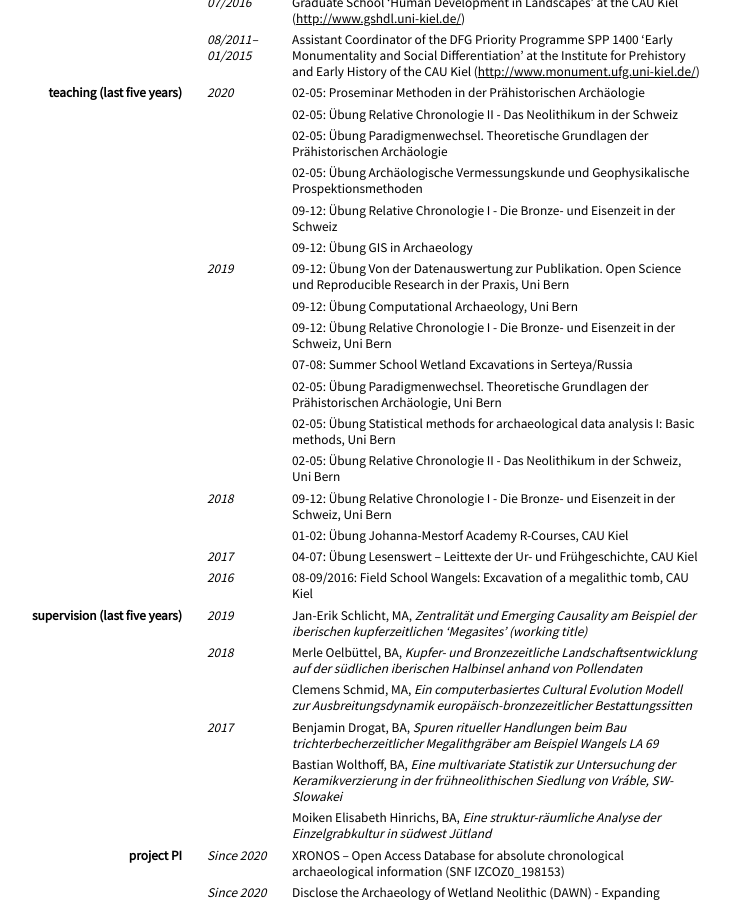
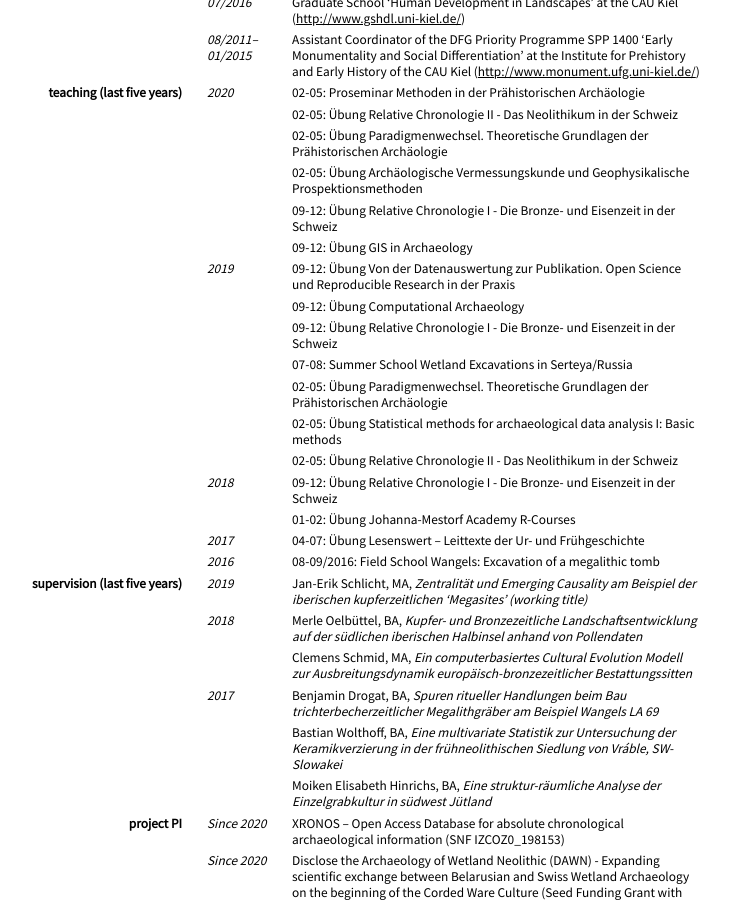
Before and after one commit to MartinHinz/cv, a Jekyll site: the page built from cv_english.md, in a window 1280 px wide and 900 px high, scrolled down 842 px. Shown: the whole window, without its empty margins (238-968 px from the left). Built offline with Jekyll 4.4.1, drawn with Linux system fonts in a browser that asks for light colours; nearby versions of some CDN libraries; our own code applies the rules of GitHub Pages for plain Markdown files.

Commit message:
updated cv

```diff
--- a/cv_english.md
+++ b/cv_english.md
@@ -102,23 +102,23 @@ since 09/2018
   - 09-12: Übung GIS in Archaeology
 
 2019
-: - 09-12: Übung Von der Datenauswertung zur Publikation. Open Science und Reproducible Research in der Praxis, Uni Bern
-  - 09-12: Übung Computational Archaeology, Uni Bern
-  - 09-12: Übung Relative Chronologie I - Die Bronze- und Eisenzeit in der Schweiz, Uni Bern
+: - 09-12: Übung Von der Datenauswertung zur Publikation. Open Science und Reproducible Research in der Praxis
+  - 09-12: Übung Computational Archaeology
+  - 09-12: Übung Relative Chronologie I - Die Bronze- und Eisenzeit in der Schweiz
   - 07-08: Summer School Wetland Excavations in Serteya/Russia
-  - 02-05: Übung Paradigmenwechsel. Theoretische Grundlagen der Prähistorischen Archäologie, Uni Bern
-  - 02-05: Übung Statistical methods for archaeological data analysis I: Basic methods, Uni Bern
-  - 02-05: Übung Relative Chronologie II - Das Neolithikum in der Schweiz, Uni Bern
+  - 02-05: Übung Paradigmenwechsel. Theoretische Grundlagen der Prähistorischen Archäologie
+  - 02-05: Übung Statistical methods for archaeological data analysis I: Basic methods
+  - 02-05: Übung Relative Chronologie II - Das Neolithikum in der Schweiz
 
 2018
-: - 09-12: Übung Relative Chronologie I - Die Bronze- und Eisenzeit in der Schweiz, Uni Bern
-  - 01-02: Übung Johanna-Mestorf Academy R-Courses, CAU Kiel
+: - 09-12: Übung Relative Chronologie I - Die Bronze- und Eisenzeit in der Schweiz
+  - 01-02: Übung Johanna-Mestorf Academy R-Courses
 
 2017
-: - 04-07: Übung Lesenswert – Leittexte der Ur- und Frühgeschichte, CAU Kiel
+: - 04-07: Übung Lesenswert – Leittexte der Ur- und Frühgeschichte
 
 2016
-: - 08-09/2016: Field School Wangels: Excavation of a megalithic tomb, CAU Kiel
+: - 08-09/2016: Field School Wangels: Excavation of a megalithic tomb
 
 ### supervision (last five years)
 
```
